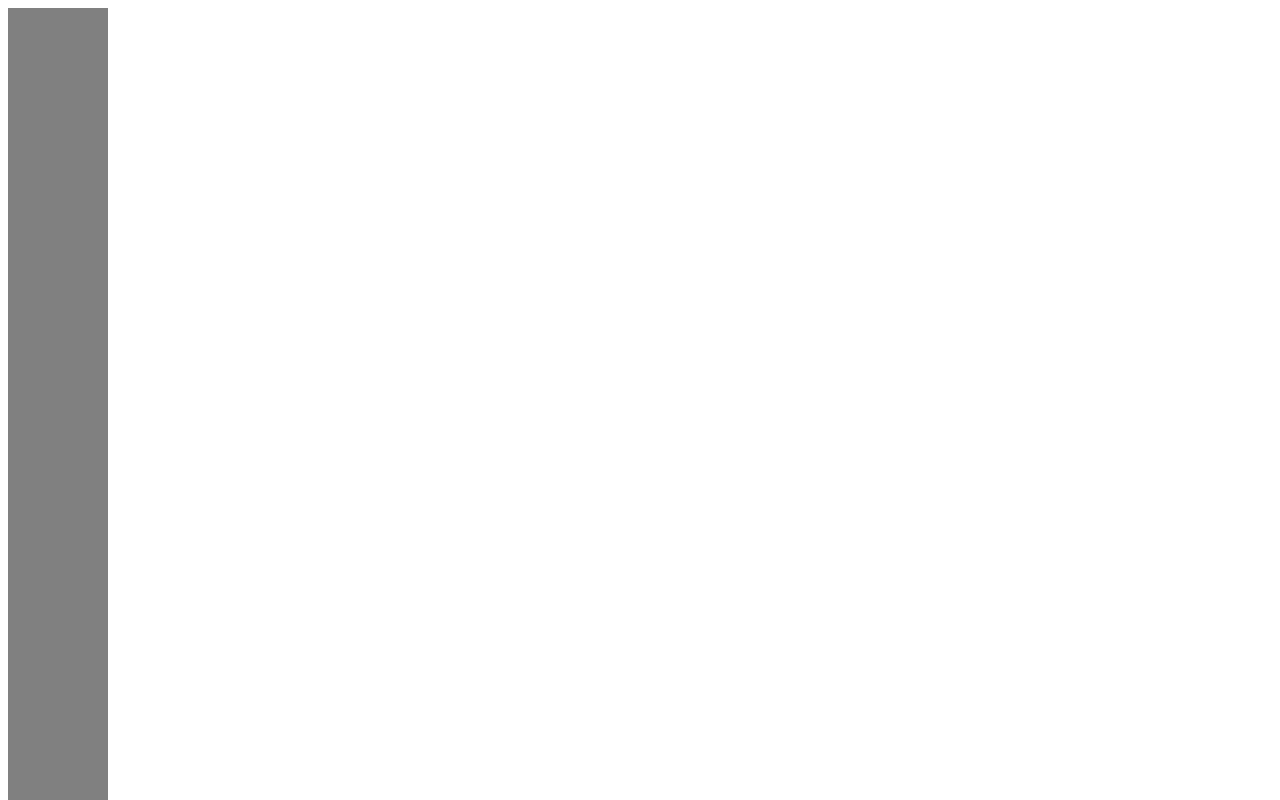
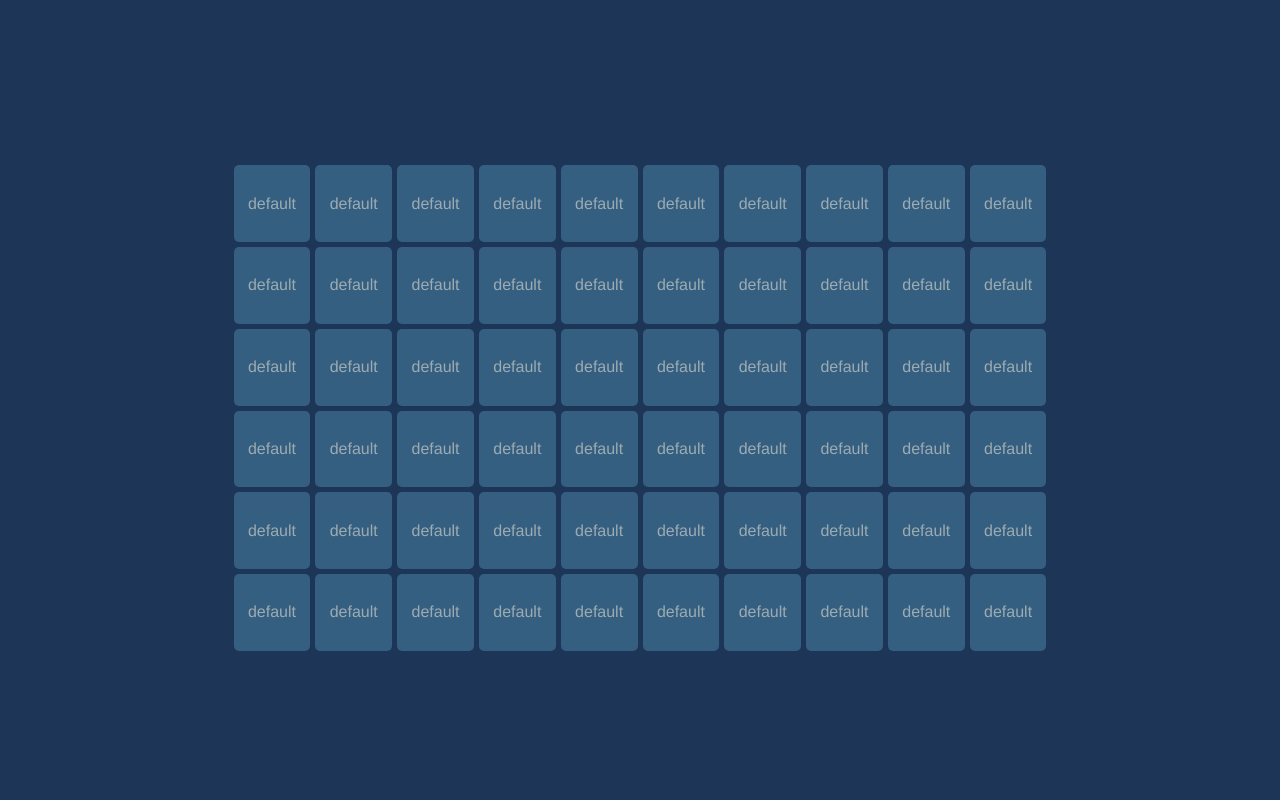
Before and after one commit to gedrick/rctrackdesigner, a Vue app: page / in a window 1280 px wide. Shown: the top 800 px of the page. Built offline with nearby package versions, Linux system fonts and the light colour scheme.

Commit message:
making it pretty

```diff
--- a/src/App.vue
+++ b/src/App.vue
@@ -1,11 +1,14 @@
 <template>
-  <div class="grid-container">
-    <div class="grid-row" v-for="(blockRow, rowIndex) in blocks" :key="rowIndex">
-      <GridItem
-        v-for="(blockItem, columnIndex) in blockRow"
-        :key="`${rowIndex}-${columnIndex}`"
-        :item="blockItem"
-      />
+  <div class="container">
+    <div class="block-column">
+      <div v-for="(blockRow, rowIndex) in blocks" :key="rowIndex" class="block-row">
+        <GridItem
+          v-for="(blockItem, columnIndex) in blockRow"
+          :class="`w-1/${blockRow.length} h-1/${blockRow.length} w-auto`"
+          :key="`${rowIndex}-${columnIndex}`"
+          :item="blockItem"
+        />
+      </div>
     </div>
   </div>
 </template>
@@ -14,51 +17,81 @@
 import { defineComponent } from 'vue';
 import GridItem from './components/GridItem.vue';
 
+declare interface Block {
+  type: string;
+}
+
 export default defineComponent({
   name: 'App',
   components: {
     GridItem,
   },
+  computed: {
+    width(): number {
+      return Math.max(this.side1, this.side2);
+    },
+    height(): number {
+      return Math.min(this.side1, this.side2);
+    },
+  },
   data() {
     return {
-      width: 20,
-      height: 20,
-      blocks: [] as { type: string }[],
+      side1: 6 as number,
+      side2: 10 as number,
+      blocks: [] as Block[][],
       sampleRow: [
         { type: 'default' },
         { type: 'leftToRight' },
         { type: 'leftToRight' },
         { type: 'leftToUp' },
-      ],
+      ] as Block[],
     };
   },
   mounted() {
     // Set up default blocks
-    this.blocks = [...this.sampleRow, ...this.sampleRow, ...this.sampleRow, ...this.sampleRow];
+    this.generateBlocks();
+  },
+  methods: {
+    generateBlocks() {
+      const row = Array(this.width).fill({ type: 'default' });
+      this.blocks = Array(this.height).fill(row);
+    },
   },
 });
 </script>
 
-<style lang="scss" scoped>
-#app {
+<style lang="scss">
+$blockSpace: 5px;
+body {
+  overflow: hidden;
   font-family: Avenir, Helvetica, Arial, sans-serif;
   -webkit-font-smoothing: antialiased;
   -moz-osx-font-smoothing: grayscale;
-  text-align: center;
-  color: #2c3e50;
-  margin-top: 60px;
+  background-color: #1d3557;
 }
 
-.grid-container {
+.container {
+  display: flex;
+  justify-content: center;
+  align-items: center;
+  height: 100vh;
+  // max-width: 90vw;
+  // max-height: 90vh;
+}
+
+.block-column {
   display: flex;
   flex-direction: column;
-  width: 100%;
-  height: 100%;
+  gap: $blockSpace;
 }
 
-.grid-row {
+.block-row {
   display: flex;
   flex-direction: row;
-  flex-grow: 1;
+  gap: $blockSpace;
 }
+
+// lightblue: '#457b9d',
+//     darkblue: '#1d3557',
+//     white: '#f1faee',
 </style>
--- a/src/components/GridItem.vue
+++ b/src/components/GridItem.vue
@@ -1,5 +1,7 @@
 <template>
-  <div class="grid-item" :class="item.type">{{ item.type }}</div>
+  <div :class="`${item.type}`" class="grid-item">
+    {{ item.type }}
+  </div>
 </template>
 
 <script lang="ts">
@@ -21,8 +23,24 @@ export default defineComponent({
 
 <style lang="scss" scoped>
 .grid-item {
-  background-color: grey;
-  width: 100px;
-  height: 100px;
+  aspect-ratio: 1 / 1;
+  background-color: #457b9d;
+  color: #f1faee;
+  width: 6vw;
+  border-radius: 5px;
+  display: flex;
+  justify-content: center;
+  align-items: center;
+  transition: 0.35s all ease-in-out;
+  user-select: none;
+  opacity: 0.6;
+  cursor: pointer;
+
+  &:hover {
+    opacity: 0.8;
+  }
+  &:active {
+    opacity: 1;
+  }
 }
 </style>
```
